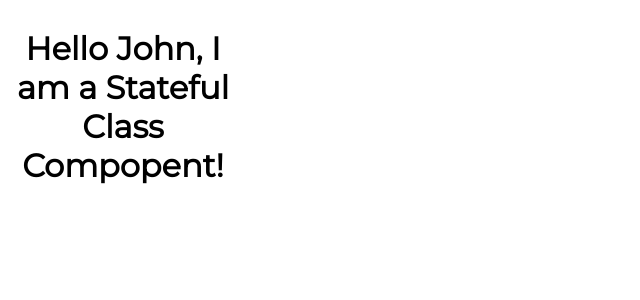
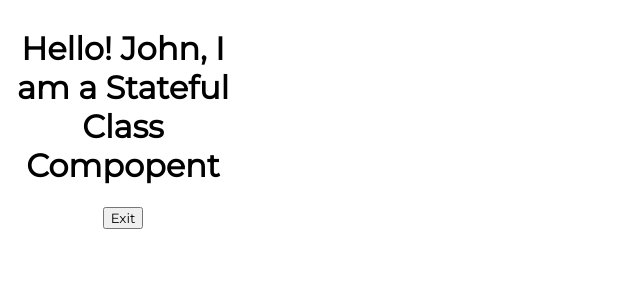
Before and after one commit to JAmcevoy/Functional-Components-Challenge, a React (Create React App) app in the folder my-app/: page / in a window 1280 px wide. Shown: the top 300 px of the page, without its empty margins (0-640 px from the left). Built offline with nearby package versions, Linux system fonts and the light colour scheme.

Commit message:
What is 'State'? finsihed

```diff
--- a/my-app/src/components/StatefulGreeting.js
+++ b/my-app/src/components/StatefulGreeting.js
@@ -1,9 +1,29 @@
-import React from "react";
+import React from "react";  // Importing the React library
 
-class StatefulGreeting extends React.Component{
+// Defining a stateful class component
+class StatefulGreeting extends React.Component {
+    // Constructor method to initialize state and props
+    constructor(props) {
+        super(props);  // Calling the parent class's constructor with props
+        // Initializing the state
+        this.state = {
+            introduction: "Hello!",  // Initial state value for introduction
+            buttonText: "Exit",  // Initial state value for buttonText
+        };
+    }
+
+    // Render method to display the component
     render() {
-        return <h1>Hello {this.props.name}, {this.props.greeting}!</h1>
+        return (
+            <div>
+                {/* Displaying the state and props values in the h1 element */}
+                <h1>{this.state.introduction} {this.props.name}, {this.props.greeting}</h1>
+                {/* Displaying the state value in the button */}
+                <button>{this.state.buttonText}</button>
+            </div>
+        );
     }
 }
 
+// Exporting the StatefulGreeting component as the default export
 export default StatefulGreeting;
```
